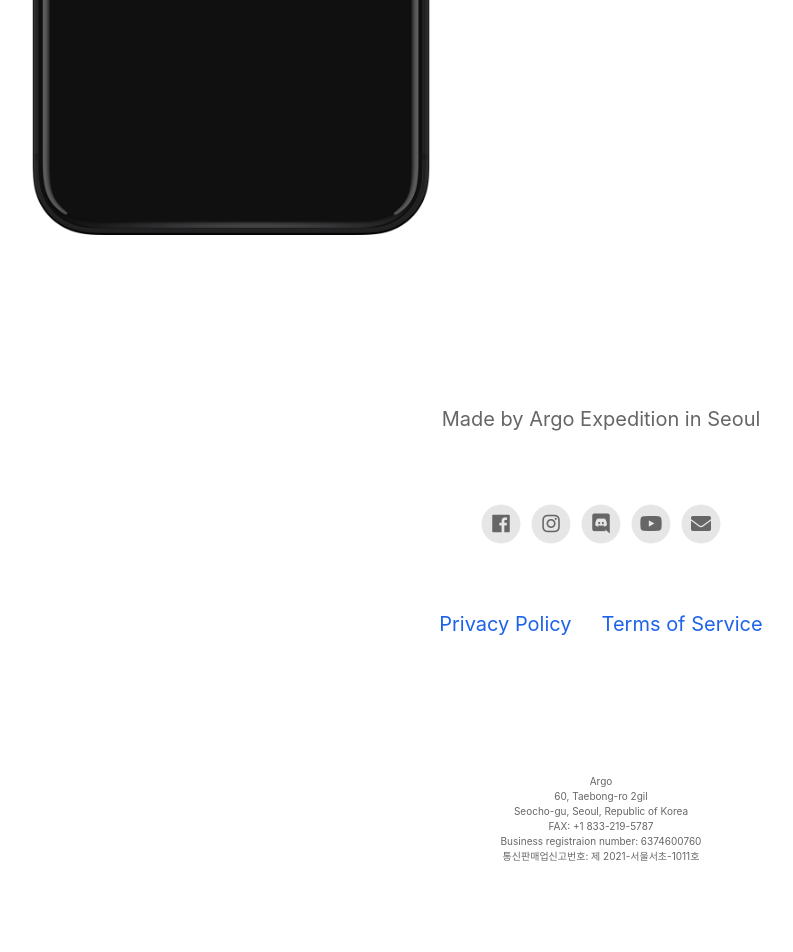
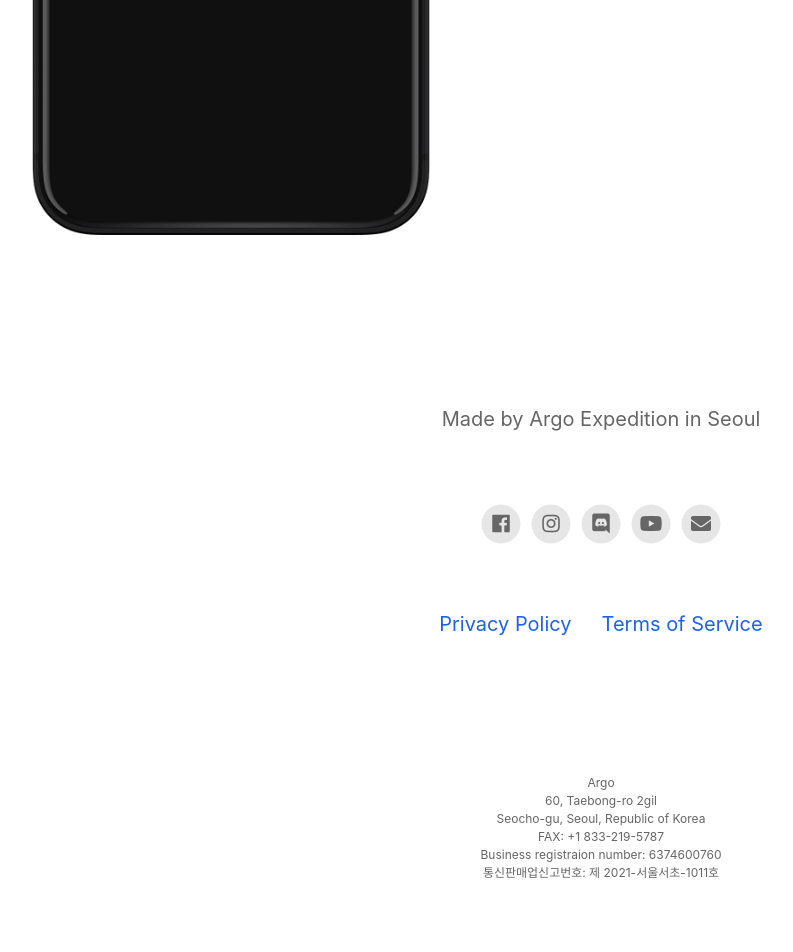
Before and after one commit to ArgoExped/Frozen-Arts, a Jekyll site: the page built from index.html, in a window 1280 px wide. Shown: the part 750-1702 px from the top of the page, without its empty margins (39-832 px from the left). Built offline with Jekyll 4.4.1, drawn with Linux system fonts in a browser that asks for light colours; nearby versions of some CDN libraries.

Commit message:
font 10 --> 12

```diff
--- a/_includes/footer.html
+++ b/_includes/footer.html
@@ -77,7 +77,7 @@
 			<a href="{{ site.presskit_download_link }}">Press Kit</a>
 		{% endif %}
 	</div>
-		<p style="font-size:10px" class="footerText">Argo<br>
+		<p style="font-size:12px" class="footerText">Argo<br>
 		60, Taebong-ro 2gil<br>
 		Seocho-gu, Seoul, Republic of Korea<br>
 		FAX: +1 833-219-5787<br>
```
